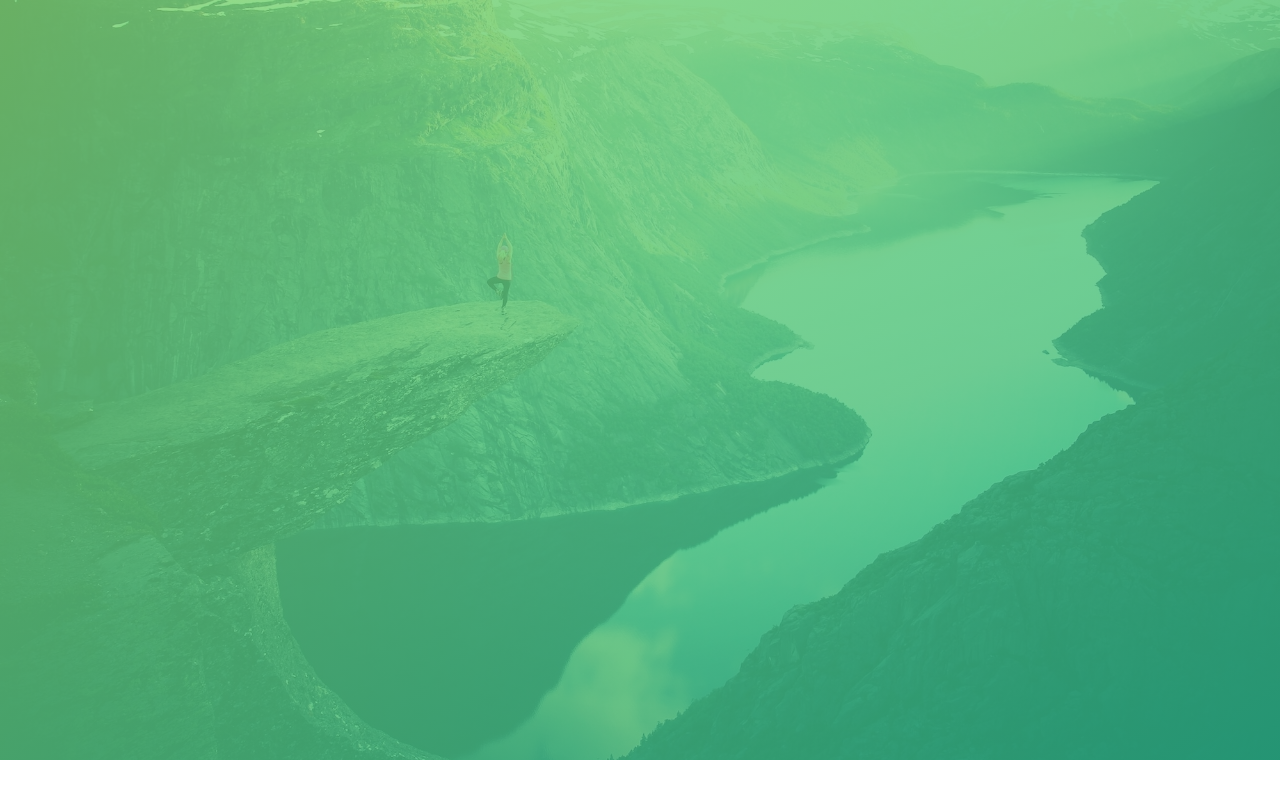
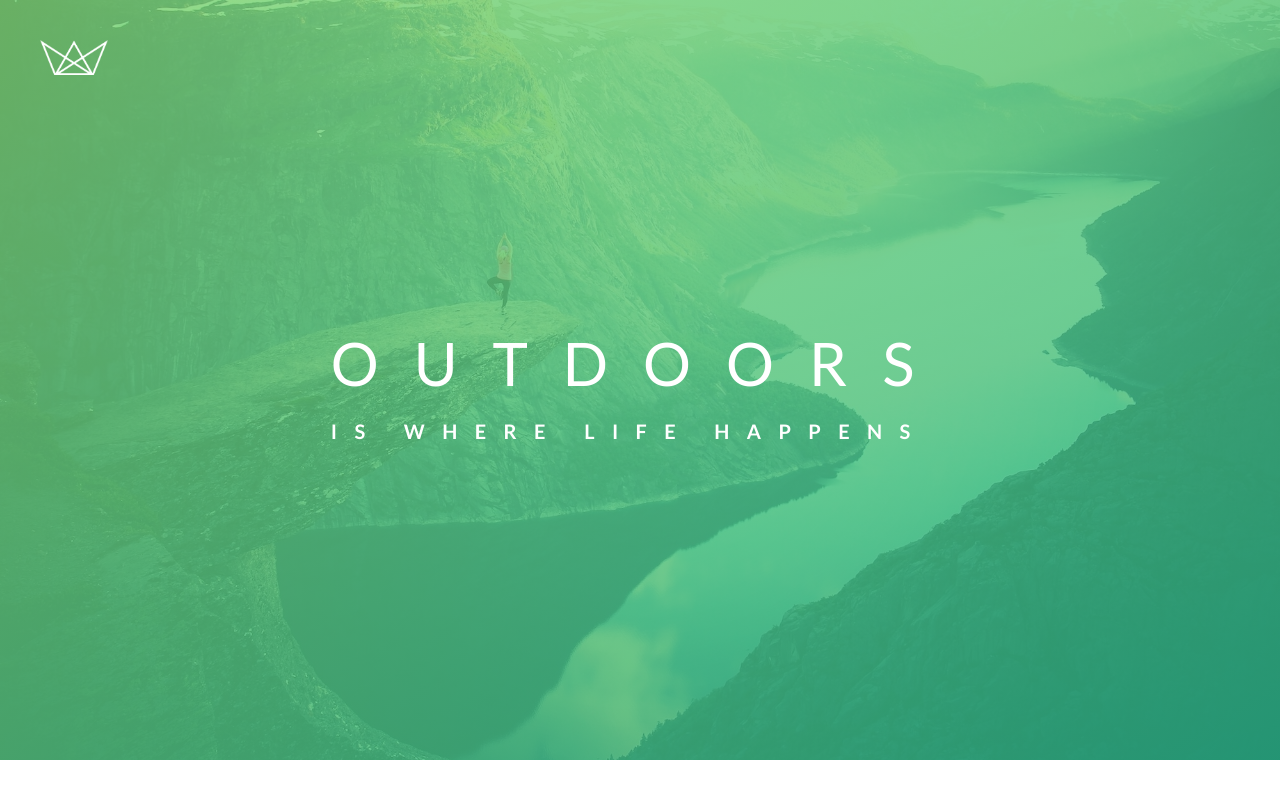
Before and after one commit to DannyShien/Udemy-Natours, a plain HTML site: page index.html in a window 1280 px wide. Drawn offline with Linux system fonts and the light colour scheme.

Commit message:
add white logo and centered text box

```diff
--- a/index.html
+++ b/index.html
@@ -13,7 +13,15 @@
     </head>
     <body>
         <header class='header'>
-
+            <div class='logo-box'>
+                <img src="/Images/logo-white.png" alt="logo" class='logo'>
+            </div>
+            <div class='text-box'>
+                <h1 class='heading-primary'>
+                    <span class='heading-primary-main'>Outdoors</span>
+                    <span class='heading-primary-sub'>is where life happens</span>
+                </h1>
+            </div>
         </header>
 
     </body>
--- a/stylesheet/style.css
+++ b/stylesheet/style.css
@@ -29,4 +29,36 @@ body {
     url(../Images/hero.jpg);
     background-size: cover;
     background-position: top;
+    position: relative;
 }
+.logo-box {
+    position: absolute;
+    top: 40px;
+    left: 40px;
+}
+.logo {
+    height: 35px;
+}
+.text-box {
+    /* these properties allow the text to be centered */
+    position: absolute;
+    top: 50%;
+    left: 50%;
+    transform: translate(-50%, -50%)
+}
+.heading-primary {
+    color: rgb(255, 255, 255);
+    text-transform: uppercase;
+}
+.heading-primary-main {
+    display: block;
+    font-size: 60px;
+    font-weight: 400;
+    letter-spacing: 35px;
+}
+.heading-primary-sub {
+    display: block;
+    font-size: 20px;
+    font-weight: 700;
+    letter-spacing: 17.4px;
+}
```
